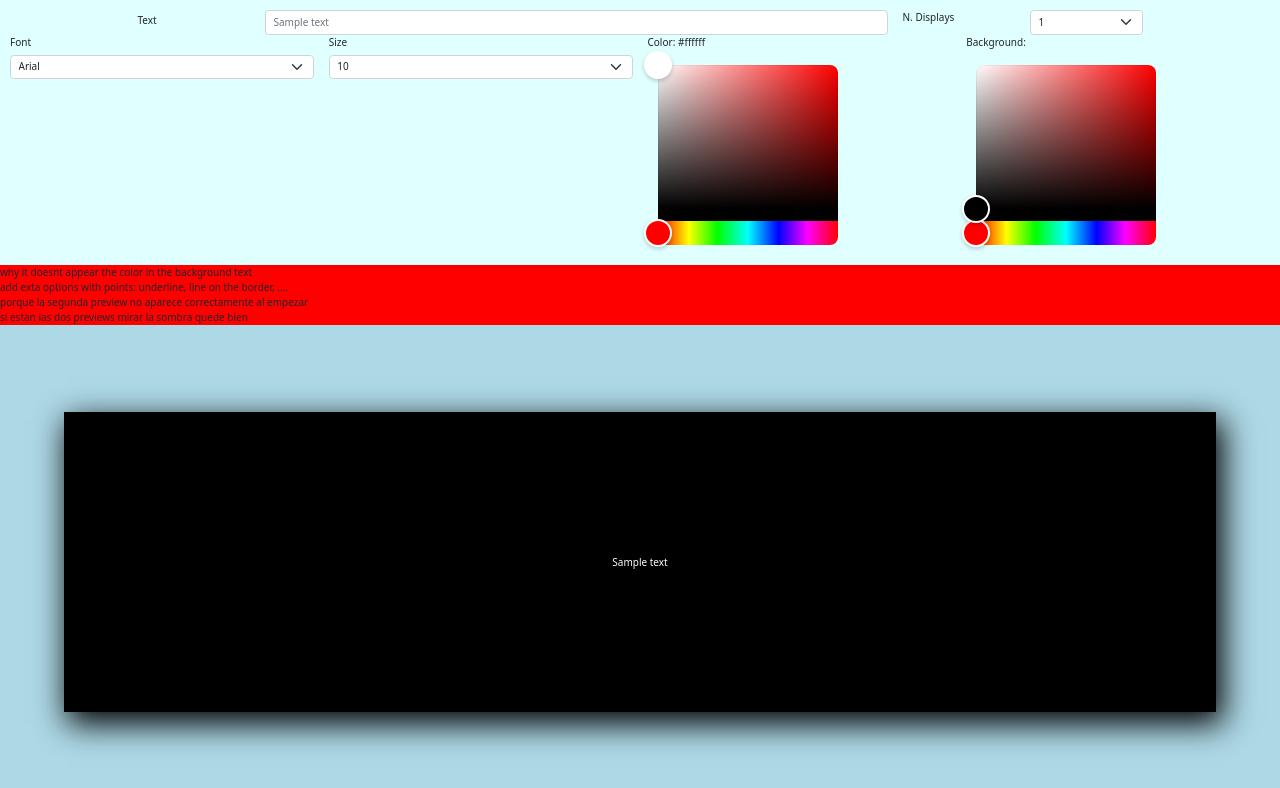
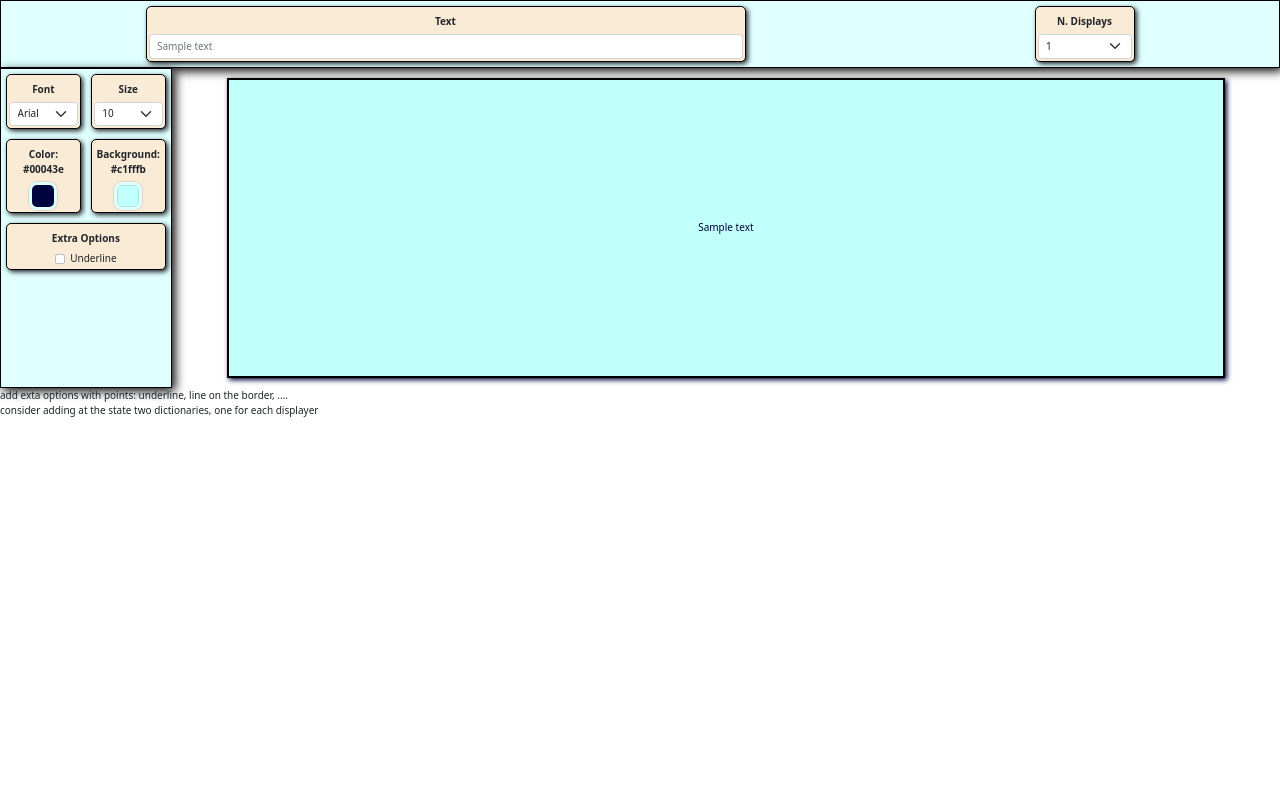
Before and after one commit to lluisg/fontvisualizer, a React (Create React App) app: page / in a window 1280 px wide. Shown: the top 788 px of the page. Built offline with nearby package versions, Linux system fonts and the light colour scheme.

Commit message:
update 24-2
update with functioning website, lacks some features, especially the working font change

```diff
--- a/src/Components/Components.js
+++ b/src/Components/Components.js
@@ -1,6 +1,8 @@
 import React, { useState, useEffect, useRef } from 'react';
 
 import Options from "./Options"
+import OptionsOther from "./OptionsOther"
+import OptionsTop from "./OptionsTop"
 import Displayer from "./Displayer"
 
 
@@ -12,13 +14,15 @@ class FontVisualizer extends React.Component {
 
       font: 'Arial',
       size: '10',
-      color: '#ffffff',
-      bgcolor: '#000000',
+      color: '#00043e',
+      bgcolor: '#c1fffb',
+      underline: false,
 
       font2: 'Arial',
       size2: '10',
-      color2: '#ffffff',
-      bgcolor2: '#000000',
+      color2: '#ffc62a',
+      bgcolor2: '#0600a8',
+      underline2: false,
     }
 
     this.ChangeText = this.ChangeText.bind(this);
@@ -27,8 +31,6 @@ class FontVisualizer extends React.Component {
   }
 
   UpdateValues(){
-    // console.log('updating values', this.state)
-
     let previewer = document.getElementById('previewer1');
     previewer.style.color = this.state.color;
     previewer.style.backgroundColor = this.state.bgcolor;
@@ -36,67 +38,66 @@ class FontVisualizer extends React.Component {
     let text = document.getElementById('previewer-text1');
     text.innerHTML = this.state.text;
     text.style.fontSize = this.state.size+'px';
+    this.state.underline
+      ? text.style.textDecoration = 'underline'
+      : text.style.textDecoration = 'none'
 
     let previewer2 = document.getElementById('previewer2');
     previewer2.style.color = this.state.color2;
     previewer2.style.backgroundColor = this.state.bgcolor2;
 
     let text2 = document.getElementById('previewer-text2');
-    text2.innerHTML = this.state.text2;
+    text2.innerHTML = this.state.text;
     text2.style.fontSize = this.state.size2+'px';
   }
 
   ChangeText(value){
     console.log('change text:', value)
     this.setState({
-      text: value
+      text: value,
     });
   }
 
   ChangeDisplay(value){
     console.log('change display:', value)
 
-    let options2 = document.getElementById('container-options2')
-    let previewer2 = document.getElementById('previewer2')
-
+    let el = document.getElementById('container2')
     if(value == '1'){
-      options2.classList.add('hide-options')
-      previewer2.classList.add('hide-preview')
+      el.classList.add('hide-display')
     }else{
-      options2.classList.remove('hide-options')
-      previewer2.classList.remove('hide-preview')
+      el.classList.remove('hide-display')
     }
   }
 
   ChangeParameter(display, name, value){
-    console.log('change:', display, name, value)
+    console.log('change:', name, '('+display+')', value)
 
-    let [size, font, color, bgcolor] = [this.state.size, this.state.font, this.state.color, this.state.bgcolor];
+    let [size, font, color, bgcolor, underline] = [this.state.size, this.state.font, this.state.color, this.state.bgcolor, this.state.underline];
     if(display=='2'){
-      [size, font, color, bgcolor] = [this.state.size2, this.state.font2, this.state.color2, this.state.bgcolor2];
+      [size, font, color, bgcolor, underline] = [this.state.size2, this.state.font2, this.state.color2, this.state.bgcolor2, this.state.underline];
     }
-    console.log(size, font, color, bgcolor)
-    console.log(name=='color')
 
     if (name == 'Size'){ size = value }
     else if(name == 'Font'){ font = value}
     else if(name == 'Color'){ color = value}
     else if(name == 'Background'){ bgcolor = value}
-    console.log(size, font, color, bgcolor)
+    else if(name == 'underline') {underline = !underline}
 
     if(display==1){
       this.setState({
         size: size,
         font: font,
         color: color,
-        bgcolor: bgcolor
+        bgcolor: bgcolor,
+        underline: underline,
       })
     }else{
       this.setState({
         size2: size,
         font2: font,
         color2: color,
-        bgcolor2: bgcolor
+        bgcolor2: bgcolor,
+        underline2: underline,
       })
     }
   }
@@ -112,26 +113,27 @@ class FontVisualizer extends React.Component {
   render() {
     return (
       <main>
-        <Options
-            handleChangeText={this.ChangeText}
-            handleChangeDisplay={this.ChangeDisplay}
-            handleChange={this.ChangeParameter}
-            font={this.state.font}
-            size={this.state.size}
-            color={this.state.color}
-            bg={this.state.bgcolor}
-            font2={this.state.font2}
-            size2={this.state.size2}
-            color2={this.state.color2}
-            bg2={this.state.bgcolor2}
-        />
-        why it doesnt appear the color in the background text <br/>
+        <div id='container-top'>
+          <OptionsTop handleChangeText={this.ChangeText} handleChangeDisplay={this.ChangeDisplay} />
+        </div>
+        <div id='container1'>
+          <OptionsOther id='form-options1'
+                        display='1'
+                        handleChange={this.ChangeParameter}
+                        color={this.state.color}
+                        bgcolor={this.state.bgcolor} />
+          <Displayer text={this.state.text} display='1' />
+        </div>
         add exta options with points: underline, line on the border, .... <br/>
-        porque la segunda preview no aparece correctamente al empezar<br/>
-        si estan las dos previews mirar la sombra quede bien<br/>
-        <Displayer
-              text={this.state.text}
-        />
+        consider adding at the state two dictionaries, one for each displayer <br/>
+        <div id='container2' className='hide-display'>
+          <OptionsOther id='form-options2'
+                        display='2'
+                        handleChange={this.ChangeParameter}
+                        color={this.state.color2}
+                        bgcolor={this.state.bgcolor2} />
+          <Displayer text={this.state.text} display='2' />
+        </div>
       </main>
     );
   }
--- a/src/Components/Displayer.js
+++ b/src/Components/Displayer.js
@@ -1,11 +1,8 @@
 const Displayer = (props) => {
   return (
-    <div className="container-displayer">
-      <div id="previewer1" className='previewer'>
-        <a id="previewer-text1" className='previewer-text'>{props.text}</a>
-      </div>
-      <div id="previewer2" className='previewer hide-preview'>
-        <a id="previewer-text2" className='previewer-text'>{props.text}</a>
+    <div className="container-previewer">
+      <div id={"previewer"+props.display} className='previewer'>
+        <a id={"previewer-text"+props.display} className='previewer-text'>{props.text}</a>
       </div>
     </div>
     );
--- a/src/Components/Options.js
+++ b/src/Components/Options.js
@@ -40,6 +40,8 @@ const OptionsOther = (props) => {
         <Col>
           <SizeOption display={props.display} handleChange={props.handleChange} />
         </Col>
+      </Row>
+      <Row>
         <Col>
           <ColorOption display={props.display} pick='color' color={props.color} handleChange={props.handleChange} />
         </Col>
--- a/src/Components/Options/ColorOptions.js
+++ b/src/Components/Options/ColorOptions.js
@@ -1,14 +1,61 @@
+import React, { useCallback, useRef, useState, useEffect } from "react";
 import Form from 'react-bootstrap/Form';
 import { HexColorPicker } from "react-colorful";
 
 const ColorOption = (props) => {
-  let name;
+  const popover = useRef();
+  const [isOpen, toggle] = useState(false);
+
+  const handler = useCallback(() => toggle(false), []);
+
+  useEffect(() => {
+    let startedInside = false;
+    let startedWhenMounted = false;
+
+    const listener = (event) => {
+      // Do nothing if `mousedown` or `touchstart` started inside ref element
+      if (startedInside || !startedWhenMounted) return;
+      // Do nothing if clicking ref's element or descendent elements
+      if (!popover.current || popover.current.contains(event.target)) return;
+
+      handler(event);
+    };
+
+    const validateEventStart = (event) => {
+      startedWhenMounted = popover.current;
+      startedInside = popover.current && popover.current.contains(event.target);
+    };
+
+    document.addEventListener("mousedown", validateEventStart);
+    document.addEventListener("touchstart", validateEventStart);
+    document.addEventListener("click", listener);
+
+    return () => {
+      document.removeEventListener("mousedown", validateEventStart);
+      document.removeEventListener("touchstart", validateEventStart);
+      document.removeEventListener("click", listener);
+    };
+  }, [popover, handler]);
+
+  let name
   props.pick == 'color' ? name = 'Color' : name = 'Background'
 
   return(
-    <div>
-      <Form.Label className='label-option'> {name}: {props.color} </Form.Label>
-      <HexColorPicker className='input-option input-color' color={props.color} onChange={(e) => props.handleChange(props.display, name, e)} />
+    <div className='container-option container-color container-btn'>
+      <Form.Label className='label-option'> {name}: <br/>{props.color} </Form.Label>
+      <div className="picker">
+        <div
+          className="swatch"
+          style={{ backgroundColor: props.color }}
+          onClick={() => toggle(true)}
+        />
+
+        {isOpen && (
+          <div className="popover" ref={popover}>
+            <HexColorPicker className='input-option input-color' color={props.color} onChange={(e) => props.handleChange(props.display, name, e)} />
+          </div>
+        )}
+      </div>
     </div>
   )
 }
--- a/src/Components/Options/DisplayOptions.js
+++ b/src/Components/Options/DisplayOptions.js
@@ -2,7 +2,8 @@ import Form from 'react-bootstrap/Form';
 
 const DisplayOption = (props) => {
   return(
-    <div>
+    <div className='container-option container-display container-btn'>
+      <Form.Label className='label-option'>N. Displays</Form.Label>
       <Form.Select className='display-option' onChange={(e)=>props.handleChangeDisplay(e.target.value)}>
         <option value={1}>1</option>
         <option value={2}>2</option>
--- /dev/null
+++ b/src/Components/Options/ExtraOptions.js
@@ -0,0 +1,16 @@
+import Form from 'react-bootstrap/Form';
+
+const ExtraOption = (props) => {
+  return(
+    <div className='container-option container-extra container-btn'>
+      <Form.Label className='label-option'>Extra Options</Form.Label>
+      <Form.Check
+            type='checkbox'
+            label='Underline'
+            onChange={()=>props.handleChange(props.display, 'underline', true)}
+      />
+    </div>
+  )
+}
+
+export default ExtraOption;
--- a/src/Components/Options/FontOptions.js
+++ b/src/Components/Options/FontOptions.js
@@ -2,7 +2,7 @@ import Form from 'react-bootstrap/Form';
 
 const FontOption = (props) => {
   return(
-    <div>
+    <div className='container-option container-font container-btn'>
       <Form.Label className='label-option'>Font</Form.Label>
       <Form.Select className='input-option' onChange={(e)=>props.handleChange(props.display, 'Font', e.target.value)}>
         <option value="Arial">Arial</option>
--- a/src/Components/Options/SizeOptions.js
+++ b/src/Components/Options/SizeOptions.js
@@ -2,7 +2,7 @@ import Form from 'react-bootstrap/Form';
 
 const SizeOption = (props) => {
   return(
-    <div>
+    <div className='container-option container-size container-btn'>
       <Form.Label className='label-option'>Size</Form.Label>
       <Form.Select className='input-option' onChange={(e)=>props.handleChange(props.display, 'Size', e.target.value)}>
         <option value={10}>10</option>
@@ -13,7 +13,6 @@ const SizeOption = (props) => {
         <option value={40}>40</option>
         <option value={50}>50</option>
         <option value={60}>60</option>
-        <option value={10}>10</option>
       </Form.Select>
     </div>
   )
--- /dev/null
+++ b/src/Components/Options/TextOptions.js
@@ -0,0 +1,12 @@
+import Form from 'react-bootstrap/Form';
+
+const TextOption = (props) => {
+  return(
+    <div className='container-option container-text container-btn'>
+      <Form.Label className='label-option'>Text</Form.Label>
+      <Form.Control className='input-text' type="text" placeholder="Sample text" onChange={(e)=>props.handleChangeText(e.target.value)} />
+    </div>
+  )
+}
+
+export default TextOption;
--- /dev/null
+++ b/src/Components/OptionsOther.js
@@ -0,0 +1,24 @@
+import SizeOption from './Options/SizeOptions'
+import FontOption from './Options/FontOptions'
+import ColorOption from './Options/ColorOptions'
+import ExtraOption from './Options/ExtraOptions'
+
+const OptionsOther = (props) => {
+  return(
+    <div className='container-options'>
+      <div className='row-options'>
+        <FontOption display={props.display} handleChange={props.handleChange} />
+        <SizeOption display={props.display} handleChange={props.handleChange} />
+      </div>
+      <div className='row-options'>
+        <ColorOption display={props.display} pick='color' color={props.color} handleChange={props.handleChange} />
+        <ColorOption display={props.display} pick='bgcolor' color={props.bgcolor} handleChange={props.handleChange} />
+      </div>
+      <div className='row-options'>
+        <ExtraOption display={props.display} handleChange={props.handleChange} />
+      </div>
+    </div>
+  )
+}
+
+export default OptionsOther;
--- /dev/null
+++ b/src/Components/OptionsTop.js
@@ -0,0 +1,13 @@
+import DisplayOption from './Options/DisplayOptions'
+import TextOption from './Options/TextOptions'
+
+const OptionsTop = (props) => {
+  return(
+    <div className='row-options'>
+      <TextOption handleChangeText={props.handleChangeText} />
+      <DisplayOption handleChangeDisplay={props.handleChangeDisplay} />
+    </div>
+  )
+}
+
+export default OptionsTop;
--- a/src/index.css
+++ b/src/index.css
@@ -1,6 +1,9 @@
 /* Code by Lluis Guardia */
 
 :root{
+  --bg-general: white;
+  --bg-options: lightcyan  ;
+  --bg-btns: antiquewhite;
 }
 
 *, *::after, *::before {
@@ -37,33 +40,109 @@ main{
   min-height: 100vh;
   display: flex;
   flex-direction: column;
-  background-color: red;
+  background-color: var(--bg-general);
 }
 
 /* ------------------------ OPTIONS ------------------------ */
+
+#container-top{
+  width: 100%;
+  background-color: var(--bg-options);
+  border: 1px solid black;
+  box-shadow: 3px 3px 10px black;
+}
+
+#container1, #container2{
+  width: 100%;
+  height: auto;
+  display: flex;
+  flex-direction: row;
+  justify-content: space-between;
+}
+
 .container-options{
+  width:fit-content;
+  background-color: var(--bg-options);
+  border: 1px solid black;
+  box-shadow: 3px 3px 10px black;
+}
+
+.row-options{
+  display: flex;
+  flex-direction: row;
+  justify-content: space-around;
+}
+
+.container-option{
+  display: flex;
+  flex-direction: column;
+  align-items: center;
+  width: 50%;
+  background-color: var(--bg-btns);
+}
+
+.container-text{
+  width: 80%;
+  max-width: 600px;
+}
+
+.container-display{
+  width: 20%;
+  max-width: 100px;
+}
+
+.container-extra{
   width: 100%;
-  background-color: lightcyan;
-  padding: 10px;
+}
+
+.container-btn{
+  text-align: center;
+  border: 1px solid black;
+  border-radius: 5px;
+  margin: 5px;
+  padding: 2px;
+  box-shadow: 2px 2px 5px;
 }
 
 .label-option{
+  margin: 5px 0;
+  font-weight: bold;
 }
 
 .input-option{
+  background-color: rebeccapurple;
 }
 
-.input-color{
-  padding: 10px;
+/* ---- color rectangle popup ---- */
+.picker {
+  position: relative;
+  display: flex;
+  justify-content: center;
 }
 
+.swatch {
+  width: 28px;
+  height: 28px;
+  border-radius: 8px;
+  border: 3px solid #fff;
+  box-shadow: 0 0 0 1px rgba(0, 0, 0, 0.1), inset 0 0 0 1px rgba(0, 0, 0, 0.1);
+  cursor: pointer;
+  border-color: lightcyan;
+}
+
+.popover {
+  position: absolute;
+  top: calc(100% + 2px);
+  left: 0;
+  border-radius: 9px;
+  box-shadow: 0 6px 12px rgba(0, 0, 0, 0.15);
+}
+
+
 /* ------------------------ VISUALIZER ------------------------ */
-.container-displayer{
-  background-color: lightblue;
+.container-previewer{
   width: 100%;
-  flex-grow: 1;
   display: flex;
-  flex-direction: row;
   justify-content: center;
   align-items: center;
 }
@@ -77,7 +156,7 @@ main{
   justify-content: center;
   align-items: center;
   margin: 10px;
-  box-shadow: 5px 10px 30px 2px black;
+  box-shadow: 2px 2px 5px;
 }
 
 .previewer-text{
@@ -89,6 +168,6 @@ main{
   color:inherit;
 }
 
-.hide-options, .hide-preview{
-  display: none;
+.hide-options, .hide-preview, .hide-display{
+  display: none !important;
 }
```
